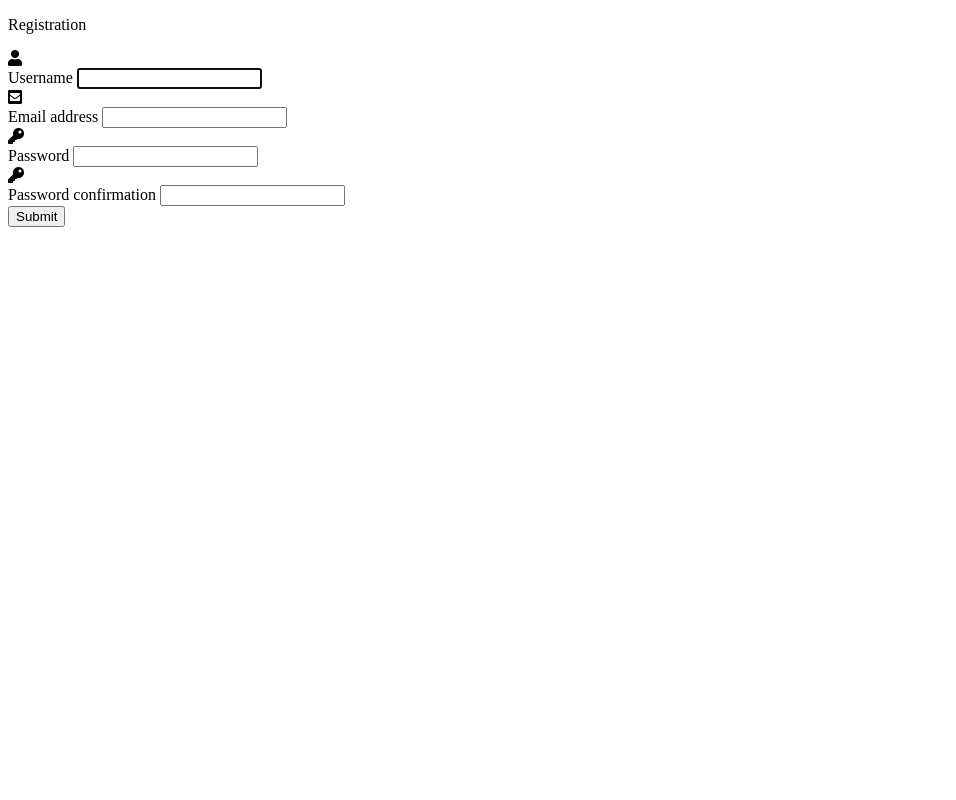
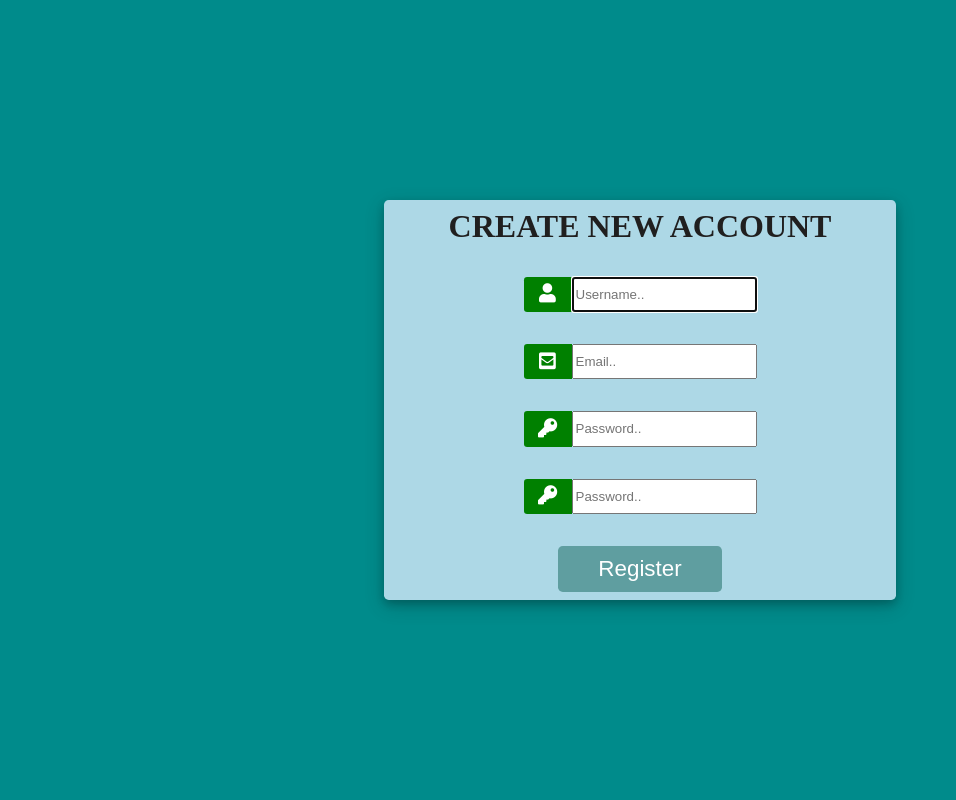
Before and after one commit to rramola/DriveEase, a Django app: page /register/ in a window 1280 px wide. Shown: the whole page, without its empty margins (0-956 px from the left). Run offline with Django 5.2, Linux system fonts and the light colour scheme; some libraries are stand-ins or nearby versions.

Commit message:
Added user creation form styling

```diff
--- /dev/null
+++ b/app/static/scripts.js
@@ -0,0 +1,12 @@
+document.addEventListener("DOMContentLoaded", function() {
+    var usernameField = document.getElementById("id_username");
+    var emailField = document.getElementById("id_email");
+    var passOneField = document.getElementById("id_password1");
+    var passTwoField = document.getElementById("id_password2");
+
+    usernameField.placeholder = "Username..";
+    emailField.placeholder = "Email..";
+    passOneField.placeholder = "Password..";
+    passTwoField.placeholder = "Password..";
+}
+    );
--- a/app/static/styles.css
+++ b/app/static/styles.css
@@ -0,0 +1,97 @@
+body {
+    margin: 0;
+}
+
+#registration_form_page_container {
+    display: flex;
+    background-color: darkcyan;
+    flex-direction: column;
+    justify-content: center;
+    align-items: center;
+    height: 100vh;
+}
+
+#registration_form_container {
+    display: flex;
+    flex-direction: column;
+    background-color: lightblue;
+    width: 40%;
+    height: 50%;
+    justify-content: center;
+    align-items: center;
+    border-radius: .3rem;
+    box-shadow: 0 4px 8px 0 rgba(0, 0, 0, 0.2), 0 6px 20px 0 rgba(0, 0, 0, 0.19);
+}
+
+#registration_form_container_title > p{
+    font-size: 2rem;
+    margin: 0;
+    padding: 0;
+    color: rgb(32, 31, 31);
+    font-weight: 800;
+}
+
+#create_user_form_name_input_field_container {
+    display: flex;
+    height: 2.5rem;
+    padding-top: 2rem;
+}
+
+#create_user_form_email_input_field_container{
+    display: flex;
+    height: 2.5rem;
+    padding-top: 2rem;
+}
+
+
+#create_user_form_pass1_input_field_container{
+    display: flex;
+    height: 2.5rem;
+    padding-top: 2rem
+}
+
+
+#create_user_form_pass2_input_field_container{
+    display: flex;
+    height: 2.5rem;
+    padding-top: 2rem;
+    padding-bottom: 2rem;
+}
+
+#user_creation_form {
+    display: flex;
+    flex-direction: column;
+    align-items: center;
+}
+
+
+#create_user_submit_button {
+    height: 15%;
+    width: 70%;
+    background-color: cadetblue;
+    color: white;
+    border: none;
+    border-radius: .3rem;
+    font-size: 1.4rem;
+    cursor: pointer;
+}
+
+#create_user_submit_button:hover {
+    transform: scale(1.1);
+}
+
+#create_user_submit_button:active {
+    background-color: green;
+}
+
+
+.input_icon{
+    display: flex;
+    background-color: green;
+    color: white;
+    justify-content: center;
+    align-items: center;
+    font-size: 1.2rem;
+    width: 3rem;
+    border-radius: .2rem 0 0 .2rem
+}
--- a/app/templates/home.html
+++ b/app/templates/home.html
@@ -1,13 +1,15 @@
+
+<!DOCTYPE html>
 {% load static %}
 
-<!DOCTYPE html>
 <html lang="en">
 <head>
     <meta charset="UTF-8">
     <meta name="viewport" content="width=device-width, initial-scale=1.0">
     <title>Document</title>
-    <link rel="stylesheet" href="static/styles.css">
+    <link rel="stylesheet" href={% static 'styles.css' %}>
     <link rel="stylesheet" href="https://use.fontawesome.com/releases/v5.6.1/css/all.css">
+    <script src="{% static 'scripts.js' %}"></script>
 <body>
     {% block content %}
     <p> hello</p>
--- a/app/templates/registration.html
+++ b/app/templates/registration.html
@@ -1,31 +1,29 @@
 {% extends "home.html" %}
 
 {% block content %}
+<div id="registration_form_page_container">
     <div id="registration_form_container">
         <div id="registration_form_container_title">
-        <p>Registration</p>
+            <p>CREATE NEW ACCOUNT</p>
         </div>
-    <form method="POST" action="">
+        <form method="POST" action="" id="user_creation_form">
             {% csrf_token %}
             <div id="create_user_form_name_input_field_container">
                 <div class="input_icon">
                     <span class="input-group-text"><i class="fas fa-user"></i></span>
                 </div>
-            {{form.username.label}}
                 {{form.username}}
             </div>
             <div id="create_user_form_email_input_field_container">
                 <div class="input_icon">
                     <span class="input-group-text"><i class="fas fa-envelope-square"></i></span>
                 </div>
-            {{form.email.label}}
                 {{form.email}}
             </div>
             <div id="create_user_form_pass1_input_field_container">
                 <div class="input_icon">
                     <span class="input-group-text"><i class="fas fa-key"></i></span>
                 </div>
-            {{form.password1.label}}
                 {{form.password1}}
             </div>
             <div id="create_user_form_pass2_input_field_container">
@@ -33,11 +31,11 @@
                     <span class="input-group-text"><i class="fas fa-key"></i></span>
                 </div>
 
-            {{form.password2.label}}
                 {{form.password2}}
             </div>
-        <button type="submit">Submit</button>
+            <button type="submit" id="create_user_submit_button">Register</button>
         </form>
+    </div>
 
 </div>
 
--- a/app/views.py
+++ b/app/views.py
@@ -1,6 +1,7 @@
 from django.shortcuts import render, redirect
 from django.contrib.auth.forms import UserCreationForm
 from django.http import HttpRequest, HttpResponse
+from django.contrib import messages
 # Create your views here.
 from .forms import *
 def home(request):
@@ -12,6 +13,8 @@ def registration_page(request):
         form = CreateUserForm(request.POST)
         if form.is_valid():
             form.save()
+            user = form.cleaned_data.get("username")
+            messages.success(request, "Account was created for" + user)
         return redirect("home")
     else:
         form = CreateUserForm()
```
Also changed, not shown: db.sqlite3. Lines whose indentation alone changed are shown as unchanged.
